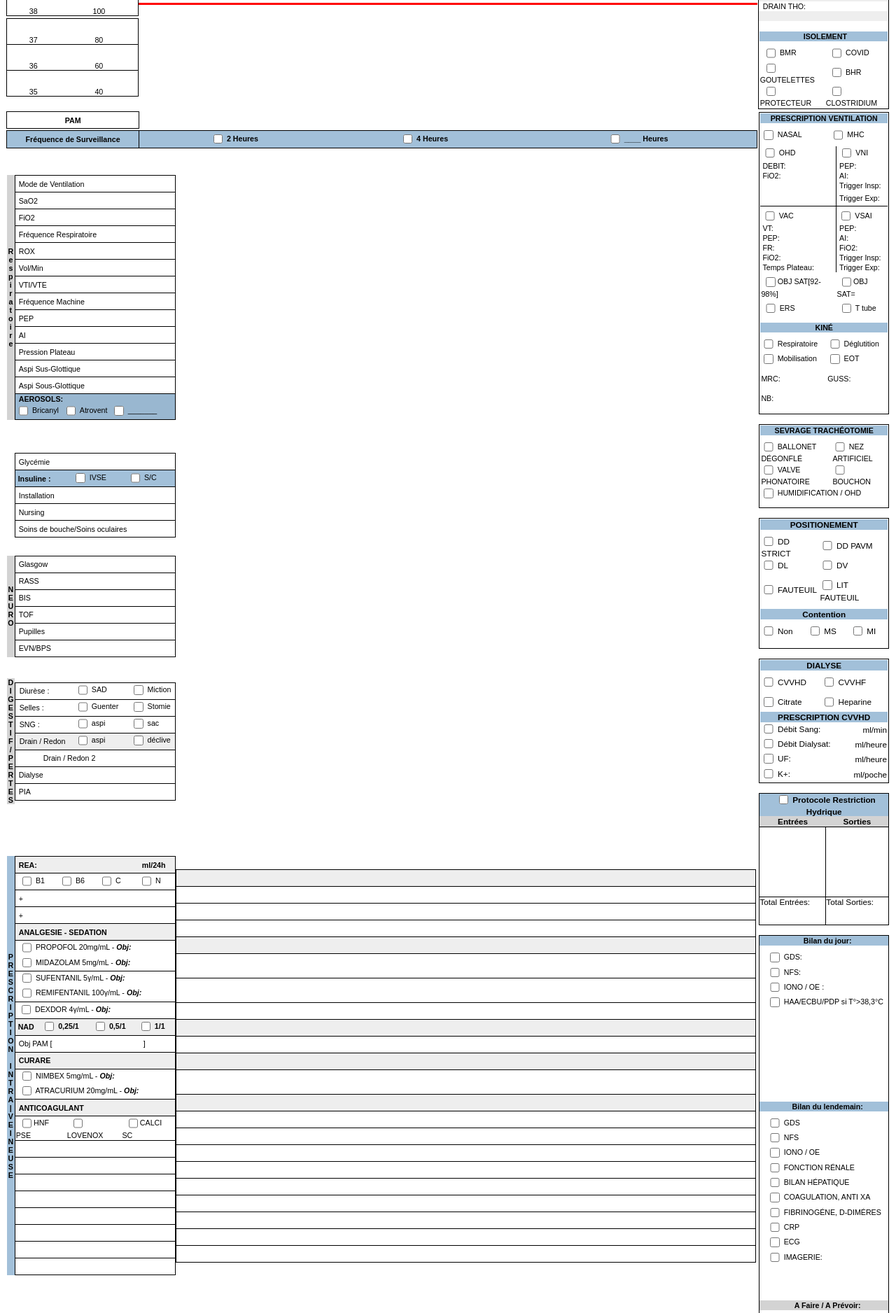
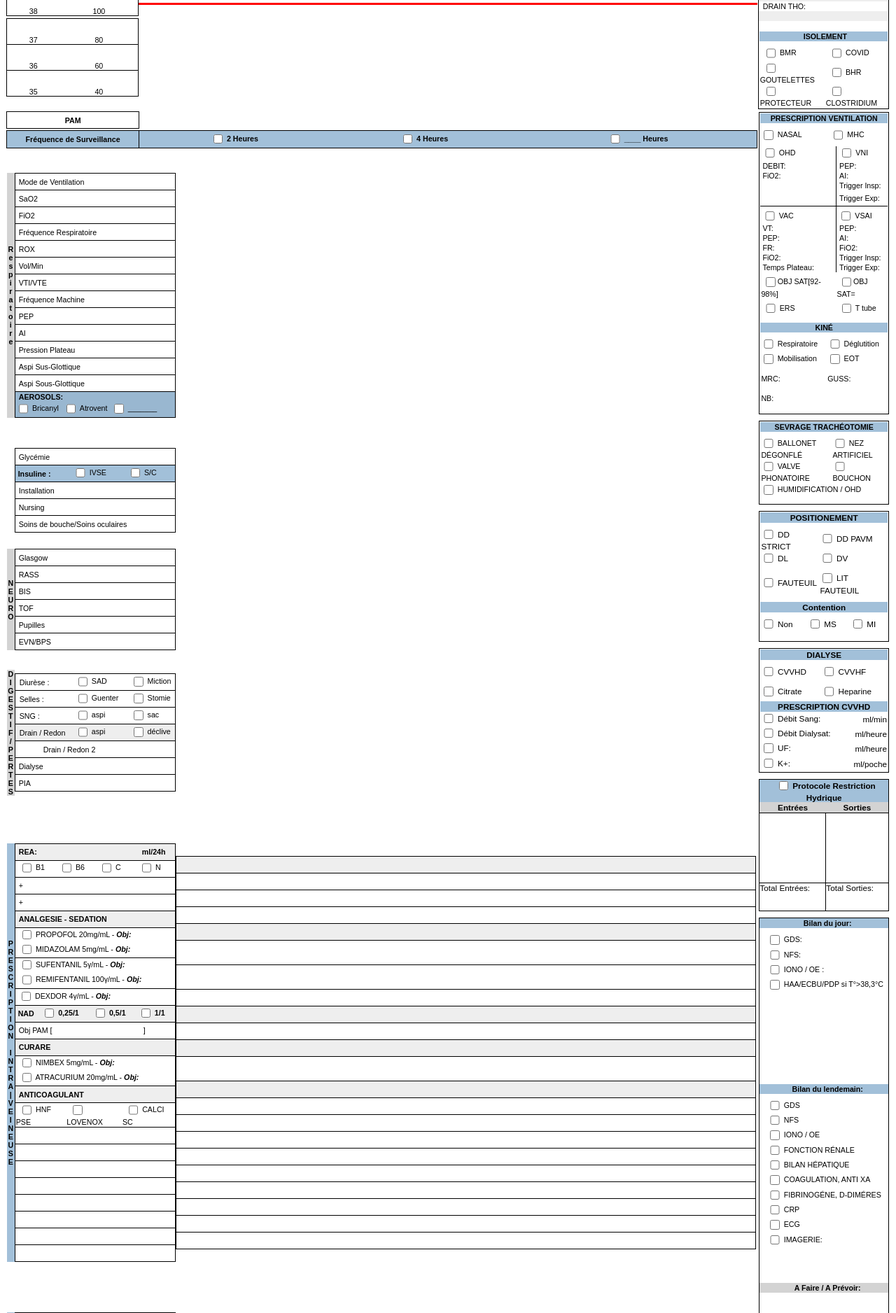
Before and after one commit to sebastienpro/ch-ales, a Flask app: template templates/main.html in a window 1280 px wide. Shown: the part 348-2224 px from the top of the page at 70% size. Run offline with Flask 2, Linux system fonts and the light colour scheme; the template is opened without the code that fills it, so the values that code supplies are empty.

Commit message:
Last changes again

```diff
--- a/main.py
+++ b/main.py
@@ -24,7 +24,7 @@ def pdf_verso():
 @app.route("/rea.pdf")
 def pdf_main():
 
-    css=CSS(string='@page { size: 450mm 620mm; margin: 0.4cm; }')
+    css=CSS(string='@page { size: 450mm 620mm; margin: 0.3cm; }')
     a3css = CSS(string='@page { size: A3; margin: 0.5cm; }')
     html = render_template('main.html', temps=temp_table(), pa=pa_table())
     return render_pdf(HTML(string=html), stylesheets=[css])
--- a/templates/main-verso.html
+++ b/templates/main-verso.html
@@ -93,7 +93,7 @@
 <table style="width: 100%; height: 100%" class="no-border">
     <tr>
         <td style="width: 50%; vertical-align: top">{% include 'verso/main-left.html' %}</td>
-        <td style="width: 50%;">{% include 'verso/main-right.html' %}</td>
+        <td style="width: 50%; vertical-align: top">{% include 'verso/main-right.html' %}</td>
     </tr>
 </table>
 </body>
--- a/templates/rea.html
+++ b/templates/rea.html
@@ -116,9 +116,9 @@
                     <td class="lcell">
                         <table>
                             <tr>
-                                <td style="text-indent: 5px;"><input type="checkbox" class="checkbox__control">HNF PSE</td>
-                                <td style="text-indent: 5px;"><input type="checkbox" class="checkbox__control">LOVENOX</td>
-                                <td style="text-indent: 5px;"><input type="checkbox" class="checkbox__control">CALCI SC</td>
+                                <td style="text-indent: 5px;"><input type="checkbox" class="checkbox__control"> HNF PSE</td>
+                                <td style="text-indent: 5px;"><input type="checkbox" class="checkbox__control"> LOVENOX</td>
+                                <td style="text-indent: 5px;"><input type="checkbox" class="checkbox__control"> CALCI SC</td>
                             </tr>
                         </table>
                     </td>
--- a/templates/right/main-right.html
+++ b/templates/right/main-right.html
@@ -4,37 +4,37 @@
             {% include 'right/resp-right.html' %}
         </td>
     </tr>
-    <tr><td colspan="2" class="row-space2"></td></tr>
+    <tr><td colspan="2" class="row-space1"></td></tr>
     <tr>
         <td>
             {% include 'right/sevrage-tracheo-right.html' %}
         </td>
     </tr>
-    <tr><td colspan="2" class="row-space2"></td></tr>
+    <tr><td colspan="2" class="row-space1"></td></tr>
     <tr>
         <td>
             {% include 'right/gly-right.html' %}
         </td>
     </tr>
-    <tr><td colspan="2" class="row-space2"></td></tr>
+    <tr><td colspan="2" class="row-space1"></td></tr>
     <tr>
         <td>
             {% include 'right/neuro-right.html' %}
         </td>
     </tr>
-    <tr><td colspan="2" class="row-space2"></td></tr>
+    <tr><td colspan="2" class="row-space1"></td></tr>
     <tr>
         <td>
             {% include 'right/dig-right.html' %}
         </td>
     </tr>
-    <tr><td colspan="2" class="row-space2"></td></tr>
+    <tr><td colspan="2" class="row-space1"></td></tr>
     <tr>
         <td>
             {% include 'right/rea-right.html' %}
         </td>
     </tr>
-    <tr><td colspan="2" class="row-space2"></td></tr>
+    <tr><td colspan="2" class="row-space1"></td></tr>
     <tr>
         <td>
             {% include 'right/peros-right.html' %}
--- a/templates/verso/right/drogues.html
+++ b/templates/verso/right/drogues.html
@@ -1,7 +1,7 @@
 <table align="right" style="width: 99%;">
     <thead>
     <tr>
-        <th colspan="4" class="lcell bg-red">DROGUES D'URGENCES</th>
+        <th colspan="4" class="lcell bg-red" style="color: red; text-shadow: #000 1px 1px 1px;">DROGUES D'URGENCES</th>
     </tr>
     </thead>
     <tbody>
```
